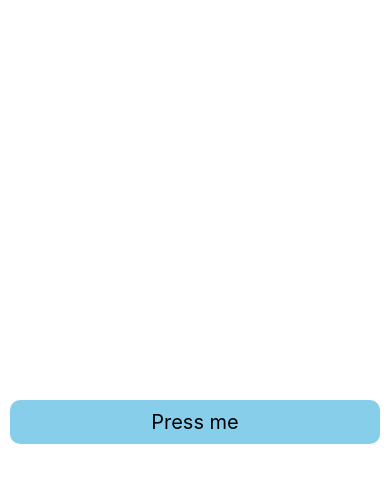
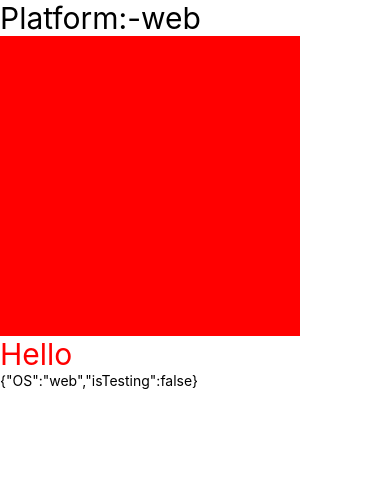
Before and after one commit to deep1524/ReactNative, a React Native app: screen / in a window 390 px wide. Shown: the top 482 px of the page. Built offline with nearby package versions, Linux system fonts and the light colour scheme.

Commit message:
plateform

```diff
--- a/App.js
+++ b/App.js
@@ -26,6 +26,7 @@ import Loader from './components/Loader';
 import Modal_open from './components/Modal';
 import Status_Bar from './components/Status_Bar';
 import Pressable_com from './components/Pressable_com';
+import Plate_form from './components/plateform';
 
 function App() {
   return (
@@ -47,9 +48,10 @@ function App() {
   <Loader/>
    <Modal_open/>
      <Status_Bar/>
+      <Pressable_com />
    */}
 
-      <Pressable_com />
+     <Plate_form/>
     </>
   );
 }
--- /dev/null
+++ b/components/plateform.jsx
@@ -0,0 +1,23 @@
+import React from 'react';
+import {Platform, StyleSheet, Text, View} from 'react-native';
+
+const Plate_form = () => {
+  return (
+    <View>
+      <Text style={{fontSize: 30}}>Platform:-{Platform.OS}</Text>
+      {
+        Platform.OS==="android" ? <View style={{backgroundColor:"red", height:300 ,width:300}}></View> :<View style={{backgroundColor:"red", height:300 ,width:300}}></View>
+      }
+      <Text style={styles.text}>Hello</Text>
+      <Text>{JSON.stringify(Platform)}</Text>
+    </View>
+  );
+};
+const styles = StyleSheet.create({
+    text:{
+        color:Platform.OS==="android" ? "orange" : "red",
+        fontSize:30
+    }
+  });
+
+export default Plate_form;
```
